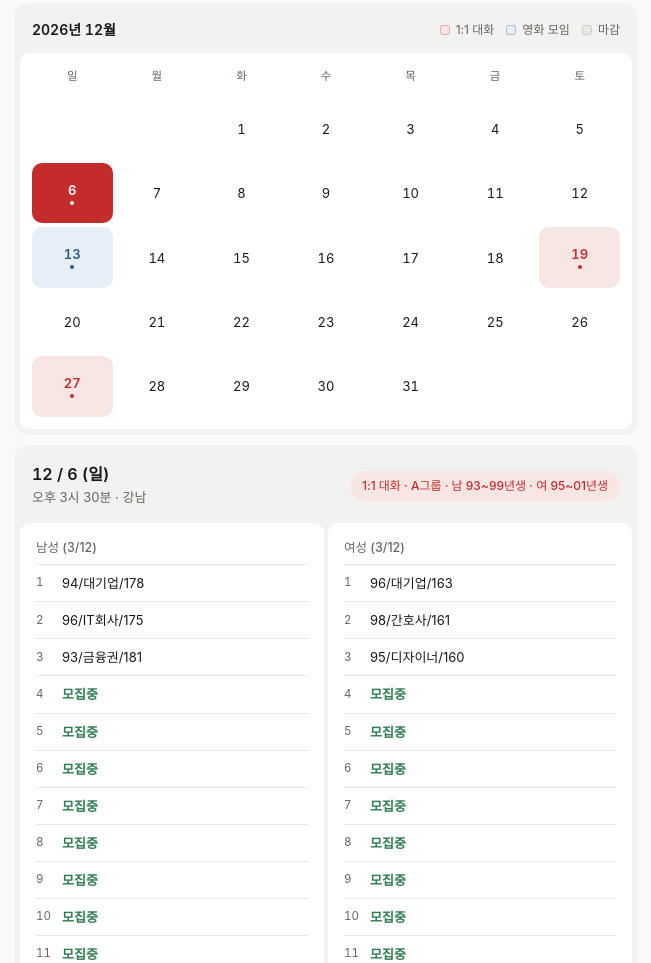
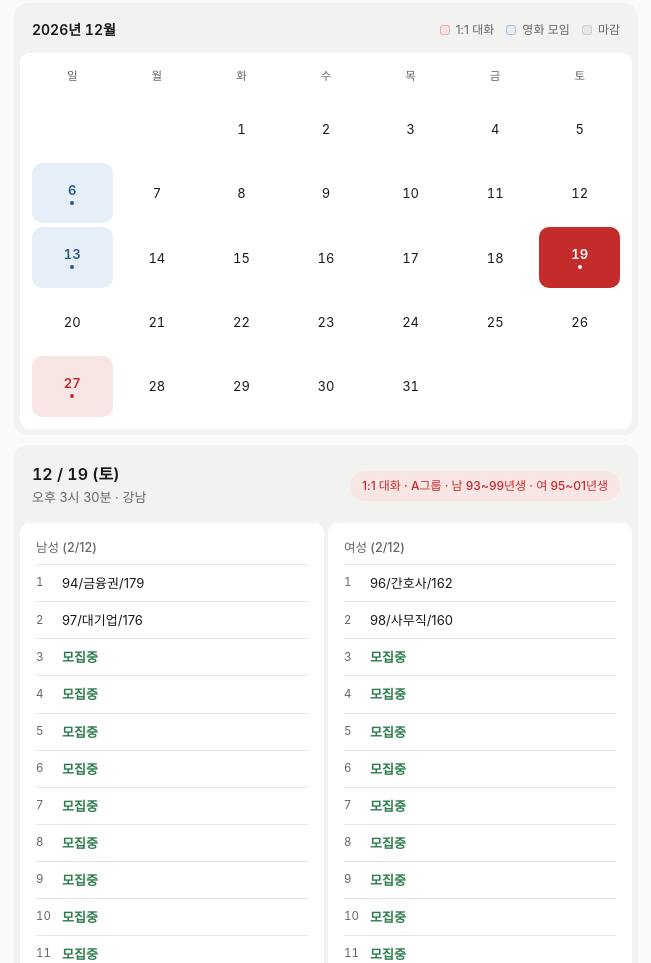
Before and after one commit to findy-official/web, a plain HTML site: page index.html in a window 1280 px wide. Shown: the part 3845-4808 px from the top of the page, without its empty margins (314-965 px from the left). Drawn offline with Linux system fonts and the light colour scheme; a web font is replaced by a local one.

Commit message:
12/6 회차를 영화 모임으로 변경

```diff
--- a/index.html
+++ b/index.html
@@ -638,17 +638,11 @@
       ]
     },
     {
-      type:'talk',
-      date:'2026-12-06', day:'일', time:'오후 3시 30분', location:'강남', group:'1:1 대화 · A그룹',
+      type:'movie',
+      date:'2026-12-06', day:'일', time:'오후 3시 30분', location:'강남', group:'영화 모임 · A그룹',
       ageInfo:'남 93~99년생 · 여 95~01년생',
-      male:[
-        {info:'94/대기업/178'},{info:'96/IT회사/175'},{info:'93/금융권/181'}, open,
-        open, open, open, open, open, open, open, open
-      ],
-      female:[
-        {info:'96/대기업/163'},{info:'98/간호사/161'},{info:'95/디자이너/160'}, open,
-        open, open, open, open, open, open, open, open
-      ]
+      bulkOpen: true,
+      male:[], female:[]
     },
     {
       type:'movie',
@@ -687,6 +681,7 @@
 
   var dow = ['일','월','화','수','목','금','토'];
   var applyLink = 'https://tally.so/r/VLkLLE';
+  var movieApplyLink = 'https://tally.so/r/VLkLLE';
   var activeMode = 'talk';
   var monthMap = {};
   sessionsData.forEach(function(s){
@@ -696,7 +691,7 @@
   });
   var monthKeys = Object.keys(monthMap).sort();
   var activeMonth = monthKeys[monthKeys.length - 1];
-  var selectedDate = '2026-12-06';
+  var selectedDate = '2026-12-19';
   var selectedIndex = 0;
 
   var monthTabsEl = document.getElementById('monthTabs');
@@ -919,7 +914,7 @@
     if(s.closed){
       html += '    <span class="btn-primary disabled">모집 마감된 회차예요</span>';
     } else {
-      html += '    <a class="btn-primary'+(isMovie ? ' movie-btn' : '')+'" href="'+applyLink+'" target="_blank" rel="noopener">이 회차 신청하기</a>';
+      html += '    <a class="btn-primary'+(isMovie ? ' movie-btn' : '')+'" href="'+(isMovie ? movieApplyLink : applyLink)+'" target="_blank" rel="noopener">이 회차 신청하기</a>';
     }
     html += '  </div>';
     html += '</div>';
```
Also changed, not shown: movie/index.html (+7 -12 lines), talk/index.html (+7 -12 lines).
